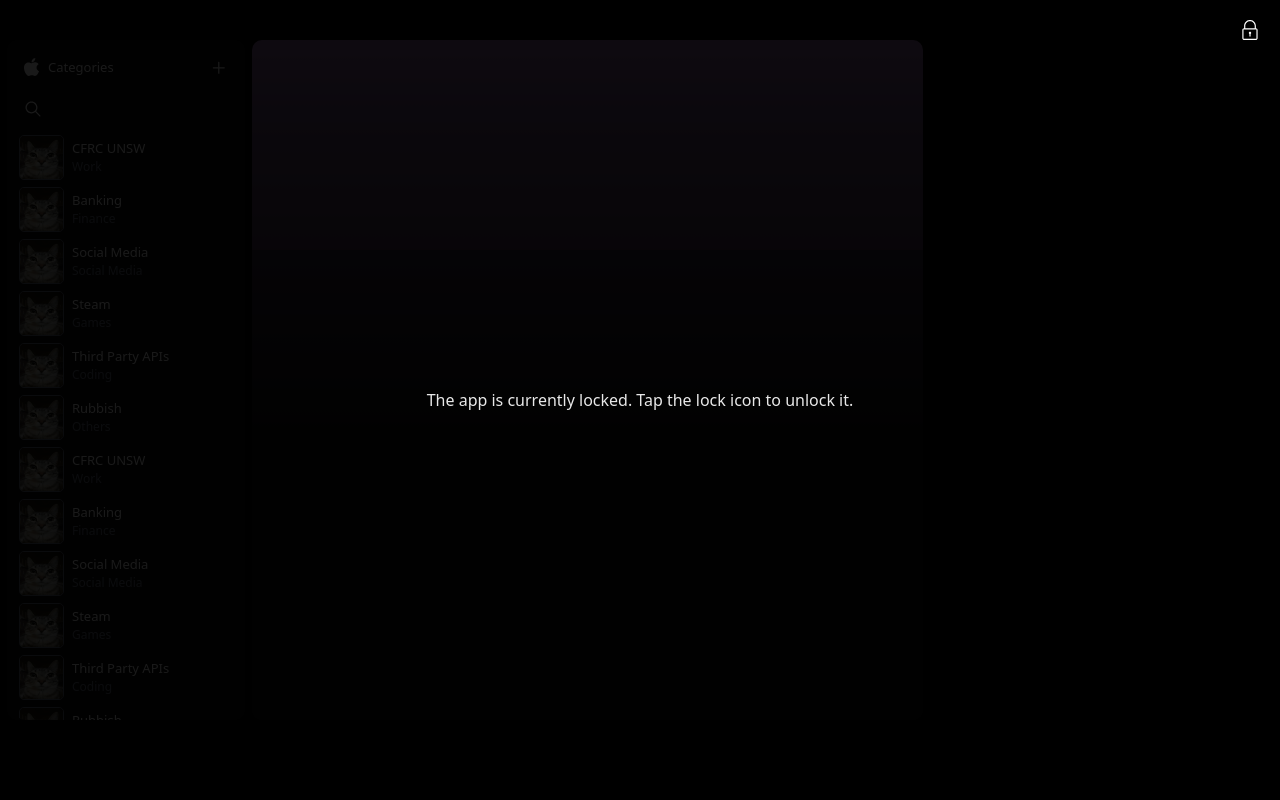
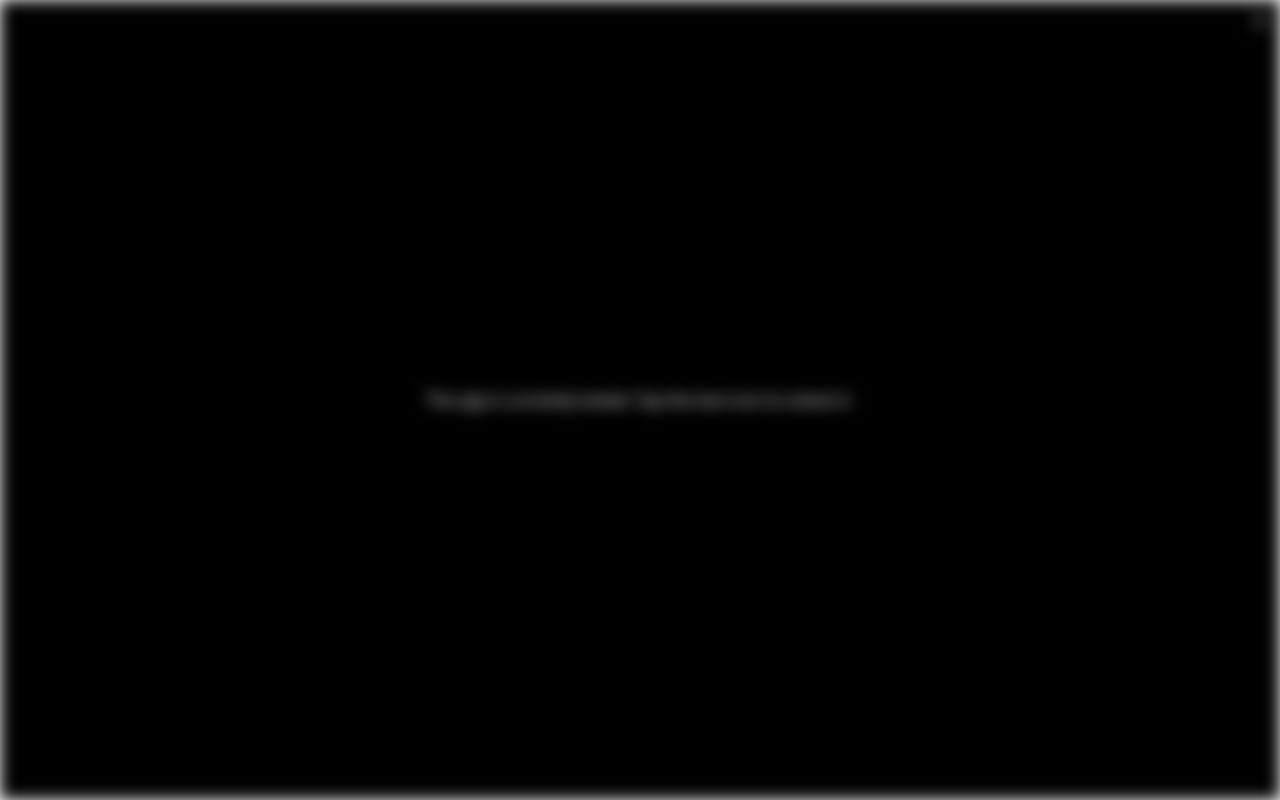
Before and after one commit to alexander-effendy/nehimo-vault, a React (Vite) app in the folder frontend/: page / in a window 1280 px wide. Both pictures are taken after a click on the icon 1250 px from the left and 30 px from the top of the page. Built offline with nearby package versions, Linux system fonts and the light colour scheme.

Commit message:
db: created schema and queries for testing

```diff
--- a/frontend/src/App.tsx
+++ b/frontend/src/App.tsx
@@ -20,15 +20,9 @@ import { AiOutlineCloud } from "react-icons/ai";
 
 // ################################################################################################## //
 
-const Overlay = () => {
-  return (
-    <div className="absolute w-full h-full z-100 bg-black opacity-90">overlay</div>
-  )
-}
-
 const LockedOverlay = () => {
   return (
-    <div className="absolute z-100 w-screen h-screen bg-black z-200 opacity-90 flex items-center justify-center">
+    <div className="absolute  w-screen h-screen bg-black z-200 flex items-center justify-center">
       <span className="text-white">The app is currently locked. Tap the lock icon to unlock it.</span>
     </div>
   )
@@ -36,19 +30,19 @@ const LockedOverlay = () => {
 
 const App = () => {
   const [isLocked, setIsLocked] = useState<boolean>(false);
-  const [dropDownIsOpen, setDropdownIsOpen] = useState<boolean>(false);
 
   useEffect(() => {
     console.log('App.tsx starting');
   }, []);
 
   return (
-    <div className="w-screen h-screen flex items-center bg-black justify-center relative overflow-hidden">
+    <div className={`w-screen h-screen flex items-center bg-black justify-center relative overflow-hidden ${isLocked && 'blur-sm'}`}>
       <Header />
 
       <TfiLock
         onClick={() => setIsLocked((isLocked) => !isLocked)}
-        className="z-210 hover:cursor-pointer text-white absolute size-[20px] top-5 right-5 transition-all duration-1000 hover:text-yellow-300 "
+        size={15}
+        className="z-230 hover:cursor-pointer text-white absolute top-3 right-3 transition-all duration-1000 hover:text-yellow-300 "
       />
 
       {/* overlay layer that covers everything except the dropdown */}
--- a/frontend/src/component/Header.tsx
+++ b/frontend/src/component/Header.tsx
@@ -1,5 +1,5 @@
 const Header = () => (
-  <div className="custom-header top-0 absolute w-full z-100">
+  <div className="custom-header top-0 absolute w-[92%] z-100">
     {/* Your header content */}
   </div>
 );
--- a/frontend/src/component/MainContent.tsx
+++ b/frontend/src/component/MainContent.tsx
@@ -3,9 +3,6 @@ import { LuLibraryBig } from "react-icons/lu";
 const MainContent = () => {
   return (
     <section
-      // style={{
-      //   background: "linear-gradient(to bottom, #1DB954 0%, #101010 50%, #101010 100%)"
-      // }}
       className="flex flex-col bg-[#101010] absolute top-[40px] left-[252px] h-[680px] w-[671px] rounded-[10px]"
     >
       {/* HEADER */}
@@ -16,7 +13,6 @@ const MainContent = () => {
         className="w-full h-[210px] rounded-t-[10px]"
       >
 
-
       </section>
 
       {/* LIST */}
@@ -26,7 +22,6 @@ const MainContent = () => {
         }}
         className="w-full h-[470px] rounded-b-[10px]"
       >
-
       </section>
     </section>
   );
```
Also changed, not shown: 1 other file (tests, documents, lock files or other folders).
